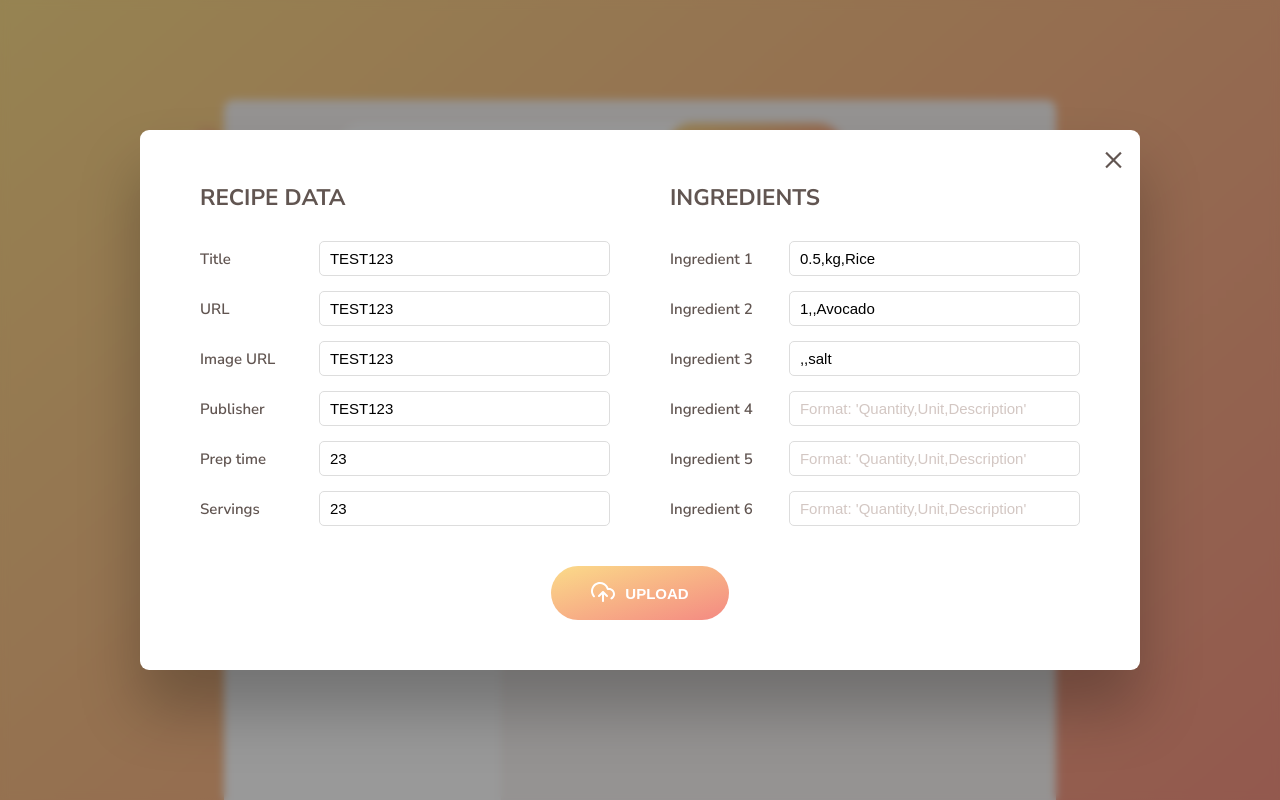
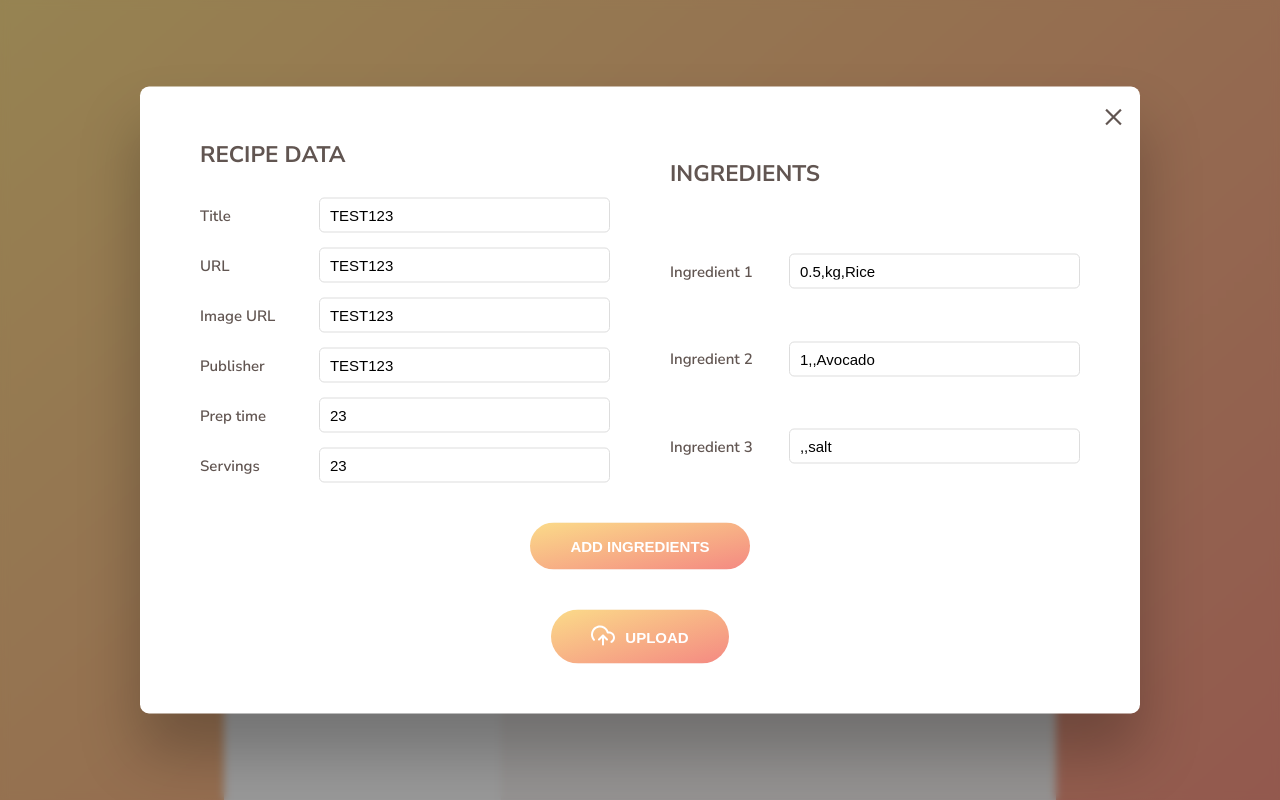
Before and after one commit to daniyal-marwat/Forkify, a website built with Parcel: page index.html in a window 1280 px wide. Both pictures are taken after a click on the element "ADD RECIPE". Shown: the top 800 px of the page. Built offline with nearby package versions, Linux system fonts and the light colour scheme.

Commit message:
Improved recipe ingredient input that allows more then 6 inputs

```diff
--- a/index.html
+++ b/index.html
@@ -272,7 +272,7 @@
           <input value="23" required name="servings" type="number" />
         </div>
 
-        <div class="upload__column">
+        <div class="upload__column upload__column-ingredients">
           <h3 class="upload__heading">Ingredients</h3>
           <label>Ingredient 1</label>
           <input
@@ -296,26 +296,10 @@
             name="ingredient-3"
             placeholder="Format: 'Quantity,Unit,Description'"
           />
-          <label>Ingredient 4</label>
-          <input
-            type="text"
-            name="ingredient-4"
-            placeholder="Format: 'Quantity,Unit,Description'"
-          />
-          <label>Ingredient 5</label>
-          <input
-            type="text"
-            name="ingredient-5"
-            placeholder="Format: 'Quantity,Unit,Description'"
-          />
-          <label>Ingredient 6</label>
-          <input
-            type="text"
-            name="ingredient-6"
-            placeholder="Format: 'Quantity,Unit,Description'"
-          />
         </div>
-
+        <button type="button" class="add-ingredients_btn upload__btn">
+          ADD INGREDIENTS
+        </button>
         <button class="upload__btn">
           <svg>
             <use href="./src/img/icons.svg#icon-upload-cloud"></use>
--- a/src/js/views/addRecipeView.js
+++ b/src/js/views/addRecipeView.js
@@ -9,10 +9,13 @@ class AddRecipeView extends View {
   _overlay = document.querySelector(".overlay");
   _showModal = document.querySelector(".nav_btn-container-modal");
   _closeModal = document.querySelector(".btn--close-modal");
+  _btnAddIngredients = document.querySelector(".add-ingredients_btn");
+  _ingredientsColumn = document.querySelector(".upload__column-ingredients");
   constructor() {
     super();
     this.addHandlerShowModal();
     this.addHandlerCloseModal();
+    this.addIngredients();
   }
   toggleWindow() {
     this._overlay.classList.toggle("hidden");
@@ -33,6 +36,24 @@ class AddRecipeView extends View {
       handler(data);
     });
   }
+  addIngredients() {
+    let ingredients = 4;
+
+    this._btnAddIngredients.addEventListener(
+      "click",
+      function () {
+        const html = `          <label>Ingredient ${ingredients}</label>
+        <input
+          value=""
+          type="text"
+          name="ingredient-${ingredients}"
+          placeholder="Format: 'Quantity,Unit,Description'"
+/>`;
+        this._ingredientsColumn.insertAdjacentHTML("beforeend", html);
+        ingredients++;
+      }.bind(this)
+    );
+  }
 }
 
 export default new AddRecipeView();
```
